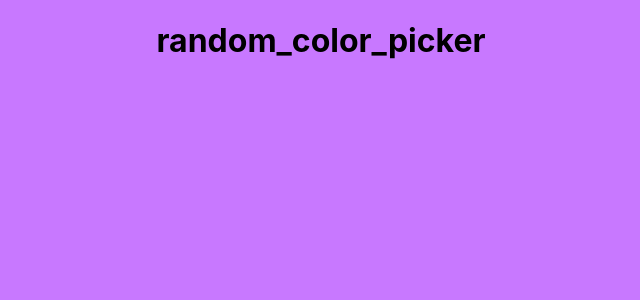
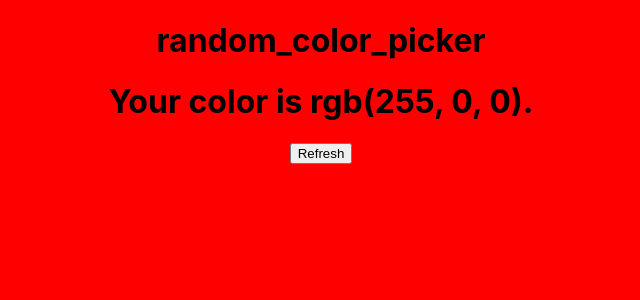
Before and after one commit to unusualkid/random_color_picker, a React (Create React App) app: page / in a window 1280 px wide. Shown: the top 300 px of the page, without its empty margins (319-959 px from the left). Built offline with nearby package versions, Linux system fonts and the light colour scheme.

Commit message:
Add onClick to button

```diff
--- a/src/components/Button/Button.js
+++ b/src/components/Button/Button.js
@@ -4,9 +4,12 @@ class Button extends React.Component {
 	render() {
 		return (
 			<button
-				className={ this.props.light ? 'light-button' : 'dark-button' }>
+				className={ this.props.light ? 'light-button' : 'dark-button' } onClick
+                onClick={this.props.onClick} >
 				Refresh
 			</button>
 		);
 	}
 }
+
+export default Button
--- a/src/components/Random/Random.js
+++ b/src/components/Random/Random.js
@@ -1,11 +1,14 @@
 import React from 'react';
+import Button from '../Button/Button';
+
 
 class Random extends React.Component {
   constructor(props) {
     super(props);
     this.state = {
-      color : [200, 120, 255]
+      color: [255, 0, 0]
     }
+    this.handleClick = this.handleClick.bind(this);
   }
 
   componentDidMount() {
@@ -22,7 +25,7 @@ class Random extends React.Component {
 
   isLight() {
     const rgb = this.state.color;
-    return rgb.reduce((a,b) => a+b) < 127 * 3;
+    return rgb.reduce((a, b) => a + b) < 127 * 3;
   }
 
   applyColor() {
@@ -33,17 +36,22 @@ class Random extends React.Component {
   chooseColor() {
     const random = [];
     for (let i = 0; i < 3; i++) {
-      random.push(Math.floor(Math.random()*256));
+      random.push(Math.floor(Math.random() * 256));
     }
     return random;
+  }
+
+  handleClick() {
+    this.setState({ color: this.chooseColor() });
   }
 
   render() {
     return (
       <div>
         <h1 className={this.isLight() ? 'white' : 'black'}>
-
+          Your color is {this.formatColor(this.state.color)}.
         </h1>
+        <Button light={this.isLight()} onClick={this.handleClick} />
       </div>
     );
   }
```
